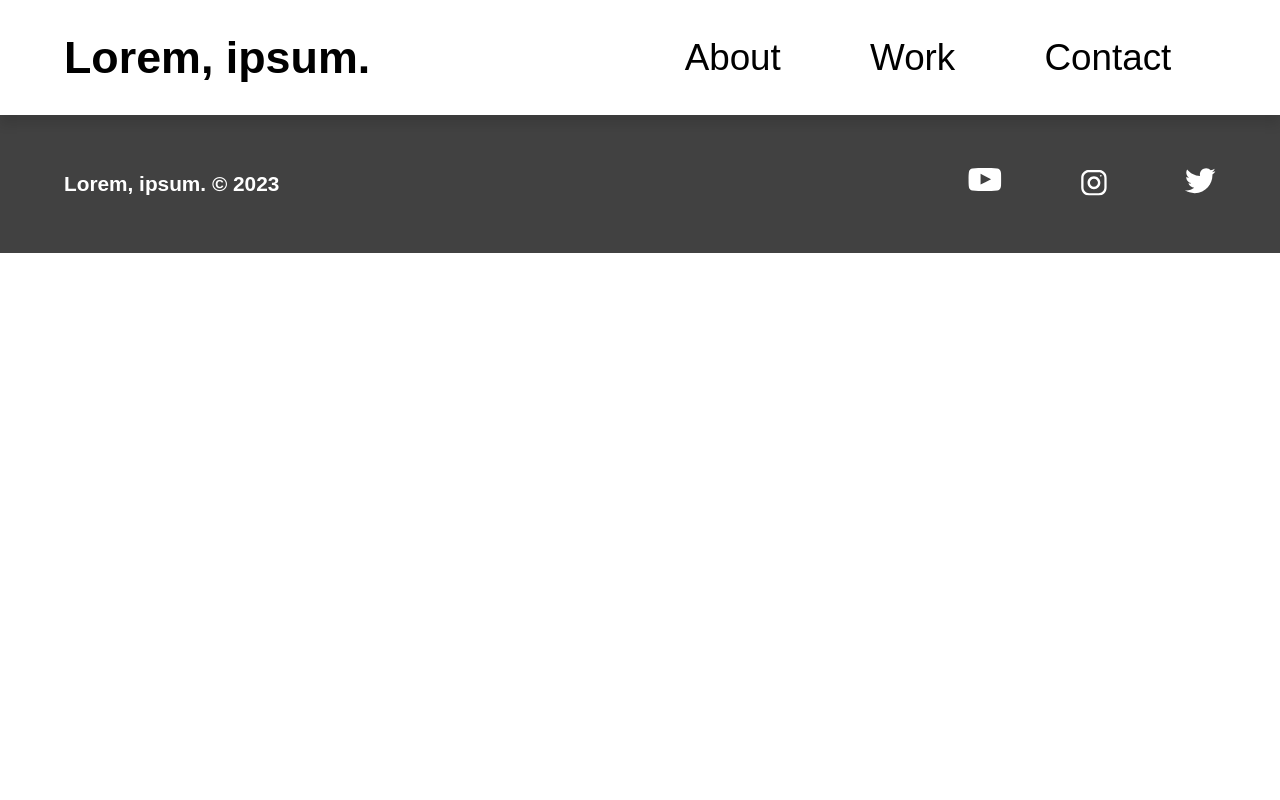
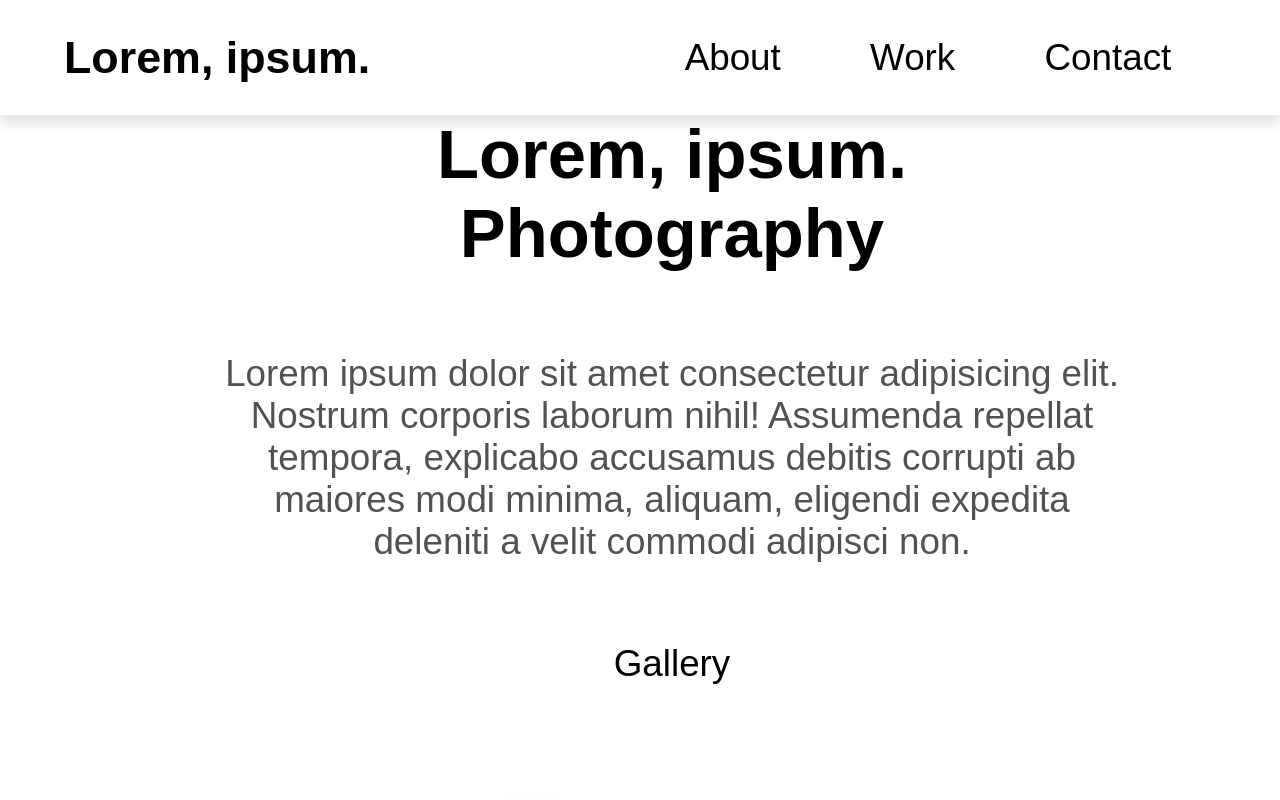
Before and after one commit to mehradi-github/ref-landingpage-photography, a React (Create React App) app: page / in a window 1280 px wide. Shown: the top 800 px of the page. Built offline with nearby package versions, Linux system fonts and the light colour scheme; a web font is replaced by a local one.

Commit message:
Adding html section hero

```diff
--- a/src/App.scss
+++ b/src/App.scss
@@ -79,6 +79,25 @@ footer {
   display: none;
 }
 
+.hero {
+  min-height: 90vh;
+  width: 95%;
+  margin: 0 0 0 auto;
+  display: flex;
+  flex-wrap: wrap;
+  overflow: hidden;
+  .hero-introduction {
+    flex: 2 1 40rem;
+    text-align: center;
+    p {
+      padding: 5rem 10rem;
+      color: $gray-text;
+    }
+    h2 {
+    }
+  }
+}
+
 @media (max-width: 842px) {
   .burger {
     position: relative;
--- a/src/App.tsx
+++ b/src/App.tsx
@@ -1,8 +1,11 @@
 import React, { useState } from "react";
-import youtube from "./assets/img/youtube-symbol 1.svg";
 import instagram from "./assets/img/instagram 1.svg";
 import twitter from "./assets/img/twitter 1.svg";
 import "./App.scss";
+import youtube from "./assets/img/youtube-symbol 1.svg";
+import elenajoy from "./assets/img/elena-joy.png";
+import plant1 from "./assets/img/plant1.png";
+import plant2 from "./assets/img/plant2.png";
 
 function App() {
   const [isOpenMenu, setIsOpenMenu] = useState(false);
@@ -42,7 +45,29 @@ function App() {
           </div>
         </nav>
       </header>
-      <main></main>
+      <main>
+        <section className="hero">
+          <div className="hero-introduction flex">
+            <h2>
+              Lorem, ipsum.
+              <br />
+              Photography
+            </h2>
+            <p>
+              Lorem ipsum dolor sit amet consectetur adipisicing elit. Nostrum
+              corporis laborum nihil! Assumenda repellat tempora, explicabo
+              accusamus debitis corrupti ab maiores modi minima, aliquam,
+              eligendi expedita deleniti a velit commodi adipisci non.
+            </p>
+            <a href="#gallery">Gallery</a>
+          </div>
+          <div className="hero-images">
+            <img className="hero-elena" src={elenajoy} alt="picture of lorem" />
+            <img src={plant1} alt="" className="plant1 plant" />
+            <img src={plant2} alt="" className="plant2 plant" />
+          </div>
+        </section>
+      </main>
       <footer>
         <h4> Lorem, ipsum. &copy; 2023</h4>
         <ul>
```
